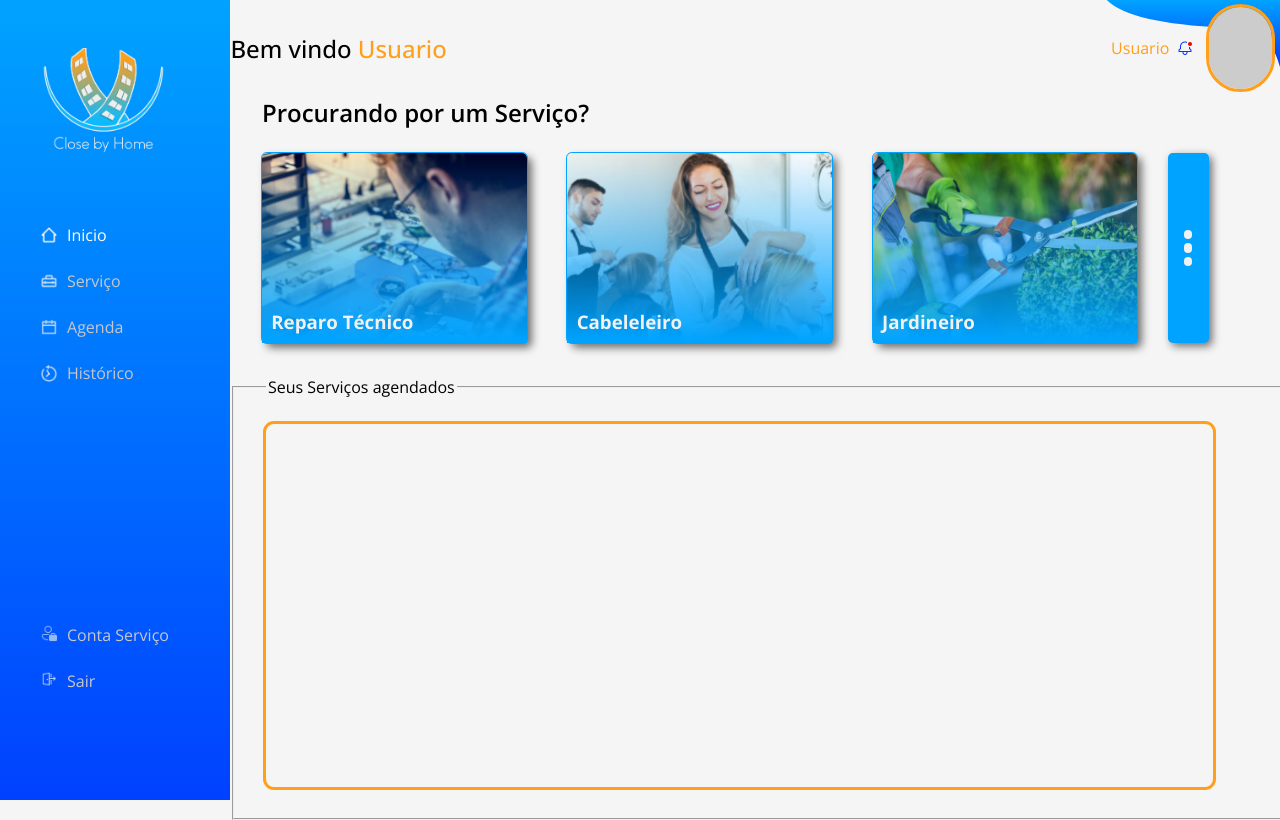
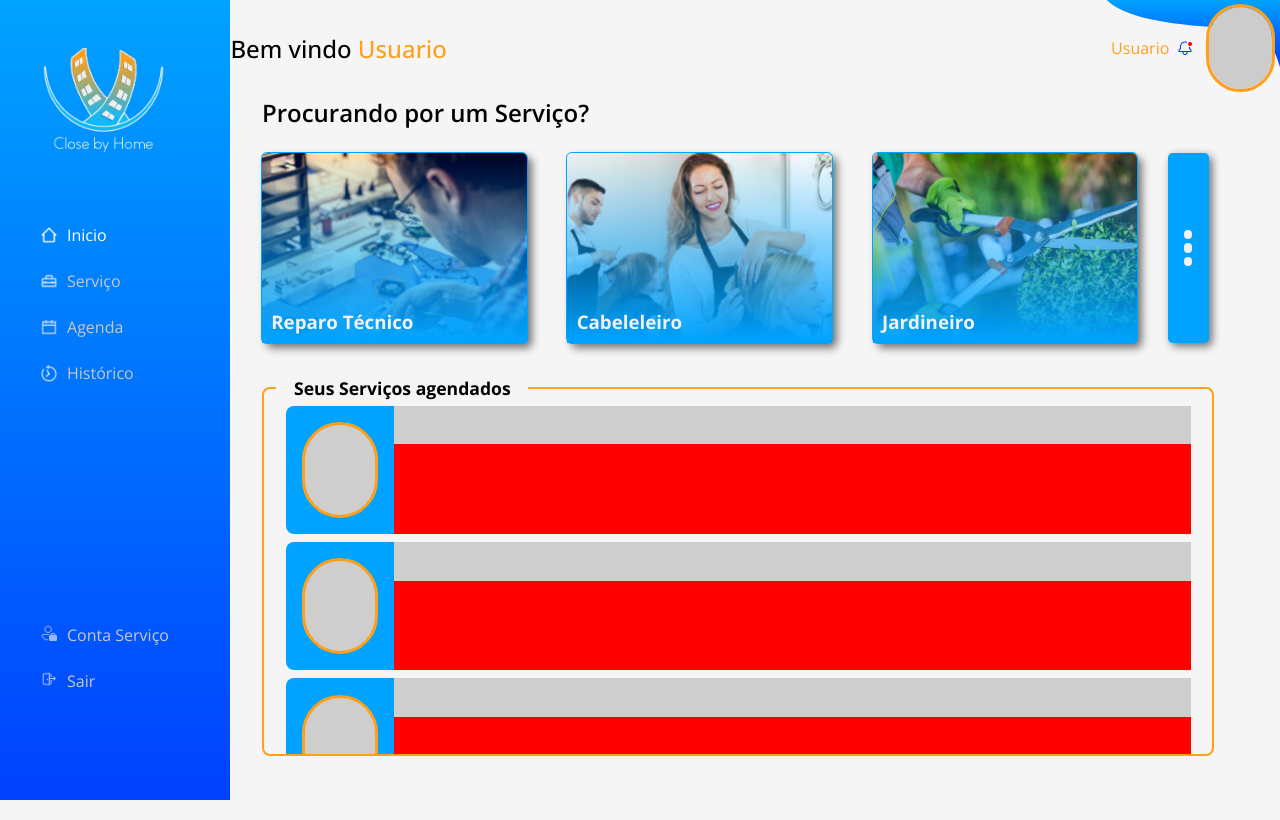
Before and after one commit to Close-by-home/CloseByHome-WebApp, a React (Create React App) app: page /Perfil in a window 1280 px wide. Built offline with nearby package versions, Linux system fonts and the light colour scheme; the HTML template or start-up script is replaced by a standard one.

Commit message:
Index quase finalizada

```diff
--- a/src/components/PaginasPerfil/inicial/Index.jsx
+++ b/src/components/PaginasPerfil/inicial/Index.jsx
@@ -1,6 +1,6 @@
 import TitutloTelas from '../../componentsReutilizacao/tituloTelas/Index';
 import ServicosPerfil from '../../componentsPaginas/servicosPerfil/Index';
-import InfosTrabs from '../../componentsPaginas/infosTrabs/Index';
+import InfosTrabs from '../../componentsReutilizacao/infosTrabs/Index';
 
 import style from './Style.module.css';
 import img1 from '../../../assets/img/servico1.png';
@@ -26,9 +26,10 @@ const Home = (props) => {
       </div>
       <fieldset className={ style.contHistorico }>
         <legend>Seus Serviços agendados</legend>
-        <div className={ style.historico }>
-          {/* <InfosTrabs/> */}
-        </div>
+        <InfosTrabs/>
+        <InfosTrabs/>
+        <InfosTrabs/>
+        <InfosTrabs/>
       </fieldset>
     </main>
   )
--- a/src/components/PaginasPerfil/inicial/Style.module.css
+++ b/src/components/PaginasPerfil/inicial/Style.module.css
@@ -44,27 +44,18 @@
   margin-top: 10%;
 }
 .contHistorico{
-  width: 97%;
-  height: 53%;
-  padding-left: 3%;
-  overflow: auto;
-  display: flex;
-  align-items: center;
-}
-.contHistorico h2{
-  padding: .2em;
-  position: fixed;
-  /* top: 11.9em;
-  left: 13em; */
-  /* margin: 0 0 0 0; */
-  background-color: #f1f1f1;
-}
-.historico{
-  width: 93%;
-  height: 90%;
-  border-radius: .5em;
-  outline: solid .2em #FF9F1C;
+  width: 88%;
+  height: 45%;
+  margin-left: 2em;
+  border-radius: 0.5em;
+  overflow-y: scroll;
   display: flex;
   flex-direction: column;
   align-items: center;
+  border: solid .15em #FF9F1C;
 }
+.contHistorico legend{
+  padding: 0 1em;
+  font-size: 1.1rem;
+  font-weight: 700;
+}
--- a/src/components/PaginasPerfil/servico/Index.jsx
+++ b/src/components/PaginasPerfil/servico/Index.jsx
@@ -7,6 +7,11 @@ const Servico = () => {
     <main className={ style.mainServico }>
       <TituloTelas texto="Procure um" destaque="Serviço!" usuario="Usuario"/>
       Contradar servico
+      <div className={ style.exemplo }>
+        <div className={ style.div1 }></div>
+        <div className={ style.div2 }></div>
+        <div className={ style.div3 }></div>
+      </div>
     </main>
   )
 }
--- a/src/components/PaginasPerfil/servico/Style.module.css
+++ b/src/components/PaginasPerfil/servico/Style.module.css
@@ -1,3 +1,26 @@
 .mainServico{
   flex: 1;
 }
+.exemplo{
+  width: 50%;
+  height: 50%;
+  background-color: black;
+  display: flex;
+  /* flex-direction: column; */
+  /* align-items: center; */
+  justify-content: flex-end;
+}
+.exemplo div{
+  width: 10%;
+  height: 10%;
+}
+
+.div1{
+  background-color: blue;
+}
+.div2{
+  background-color: red;
+}
+.div3{
+  background-color: green;
+}
--- a/src/components/componentsPaginas/infosTrabs/Index.jsx
+++ /dev/null
@@ -1,11 +0,0 @@
-import style from './Style.module.css';
-
-const InfosTrabs = () => {
-  return (
-    <main className={ style.main }>
-
-    </main>
-  )
-}
-
-export default InfosTrabs
--- a/src/components/componentsPaginas/infosTrabs/Style.module.css
+++ /dev/null
@@ -1,5 +0,0 @@
-.main{
-  width: 90%;
-  height: 10%;
-  background-color: red;
-}
--- /dev/null
+++ b/src/components/componentsReutilizacao/infosTrabs/Index.jsx
@@ -0,0 +1,18 @@
+import style from './Style.module.css';
+
+const InfosTrabs = () => {
+  return (
+    <main className={ style.main }>
+      <div className={ style.imgUser }>
+        <div className={ style.img }></div>
+      </div>
+      <div className={ style.infos }>
+        <div className={ style.tag }>
+          <div className="tagTrab"></div>
+        </div>
+      </div>
+    </main>
+  )
+}
+
+export default InfosTrabs
--- /dev/null
+++ b/src/components/componentsReutilizacao/infosTrabs/Style.module.css
@@ -0,0 +1,40 @@
+.main{
+  width: 98%;
+  min-height: 38%;
+  background-color: #00A3FF;
+  border-radius: .5em;
+  display: flex;
+}
+.main + .main{
+  margin-top: .5em;
+}
+.main .imgUser{
+  width: 12%;
+  height: 100%;
+  /* background-color: red; */
+  display: flex;
+  align-items: center;
+  justify-content: center;
+}
+.img{
+  width: 65%;
+  height: 70%;
+  background-color: #cecece;
+  border-radius: 5em;
+  border: solid .2em #FF9F1C;
+}
+.infos{
+  width: 88%;
+  height: 100%;
+  background-color: red;
+}
+.tag{
+  width: 100%;
+  height: 30%;
+  background-color: #cecece;
+  display: flex;
+}
+::-webkit-scrollbar-thumb{
+  background-color: #FF9F1C;
+  border-radius: .5em;
+}
--- a/src/index.css
+++ b/src/index.css
@@ -7,6 +7,7 @@ body {
 }
 ::-webkit-scrollbar{
   width: .5em;
+  height: .5em;
 }
 ::-webkit-scrollbar-track{
   background-color: #f1f1f1;
```
